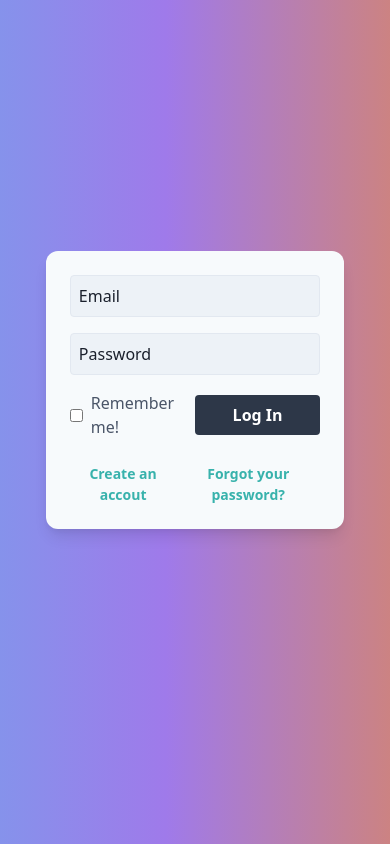
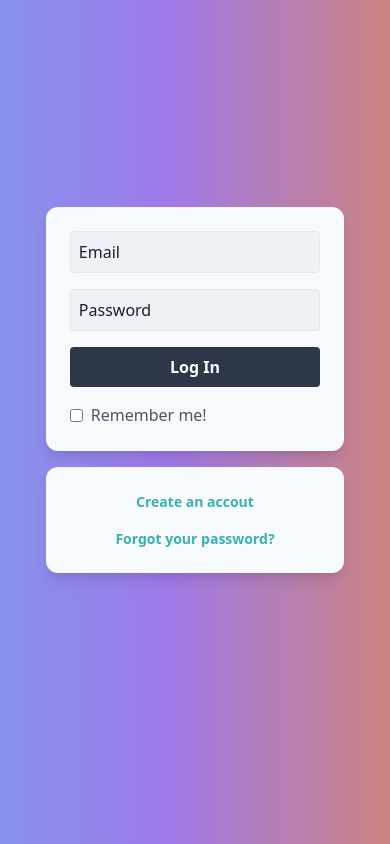
Before and after one commit to BelkinMax/public-fullstack-jwt-auth, a Nuxt app in the folder client/: page / in a window 390 px wide. Built offline with nearby package versions, Linux system fonts and the light colour scheme.

Commit message:
feat: :sparkles: Create acoount state

```diff
--- a/client/pages/index.vue
+++ b/client/pages/index.vue
@@ -1,39 +1,65 @@
 <template>
   <main class="flex-col-center animated-gradient-back p-4 pb-20">
-    <section class="card_main w-10/12">
-      <div class="mb-6">
+    <section class="card_main w-10/12 mb-4">
+      <input
+        v-if="isCreateAccount"
+        class="input_main placeholder-gray-900 mb-4 p-2 w-full"
+        type="text"
+        placeholder="Username"
+      />
       <input
         class="input_main placeholder-gray-900 mb-4 p-2 w-full"
-          type="text"
+        type="email"
         placeholder="Email"
       />
       <input
         class="input_main placeholder-gray-900 mb-4 p-2 w-full"
-          type="text"
+        type="password"
         placeholder="Password"
       />
 
-        <div class="flex items-center">
-          <div class="w-1/2 flex items-center">
+      <div class="cta_primary">
+        <div class="w-full sm:w-1/2 flex items-center">
           <input id="remember-me" type="checkbox" class="mr-2" />
           <label for="remember-me">Remember me!</label>
         </div>
-          <button class="btn_main ml-auto w-1/2" type="submit">
-            Log In
+        <button
+          class="btn_main ml-auto w-full sm:w-1/2 mb-4 sm:mb-0"
+          type="submit"
+        >
+          {{ isCreateAccount ? "Submit" : "Log In" }}
         </button>
       </div>
-      </div>
+    </section>
 
-      <div class="text-center flex justify-between w-full">
-        <a class="btn_secondary">Create an accout</a>
-        <a class="btn_secondary">Forgot your password?</a>
+    <section class="card_main w-10/12">
+      <div
+        class="cta_secondary text-center flex flex-col sm:flex-row justify-between w-full"
+      >
+        <a @click="switchIsCreateAccount" class="btn_secondary sm:mb-0" :class="isCreateAccount ? 'mb-0' : 'mb-4'">{{
+          isCreateAccount ? "Log in" : "Create an accout"
+        }}</a>
+        <a v-if="!isCreateAccount" class="btn_secondary"
+          >Forgot your password?</a
+        >
       </div>
     </section>
   </main>
 </template>
 
 <script>
-export default {};
+export default {
+  data() {
+    return {
+      isCreateAccount: false
+    };
+  },
+  methods: {
+    switchIsCreateAccount() {
+      this.isCreateAccount = !this.isCreateAccount;
+    }
+  }
+};
 </script>
 
 <style lang="postcss">
@@ -47,6 +73,10 @@ export default {};
 
 .card_main {
   @apply bg-gray-100 p-6 rounded-xl shadow-lg;
+}
+
+.cta_primary {
+  @apply flex flex-col-reverse items-center;
 }
 
 .input_main {
@@ -74,6 +104,10 @@ export default {};
   .card_main {
     @apply w-8/12;
   }
+
+  .cta_primary {
+    @apply flex-row;
+  }
 }
 @screen md {
   .card_main {
```
Lines whose indentation alone changed are shown as unchanged.
